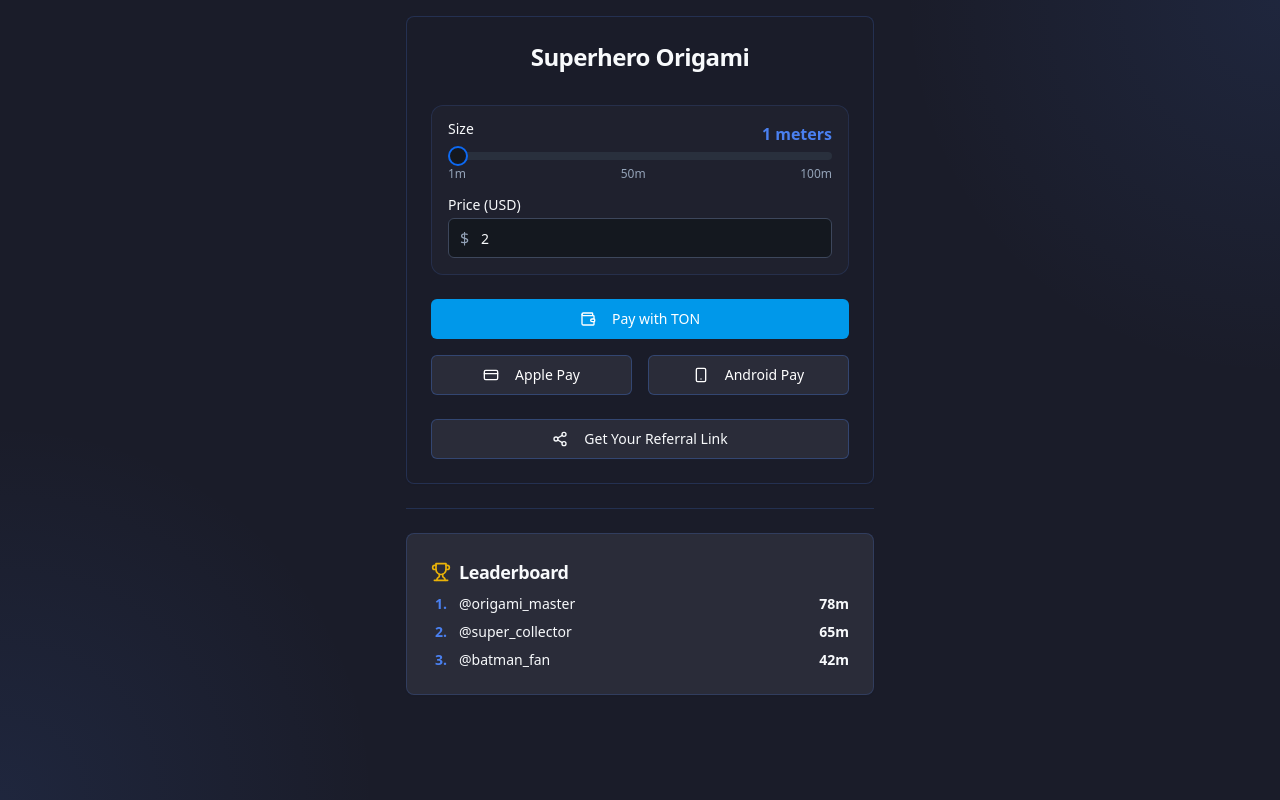
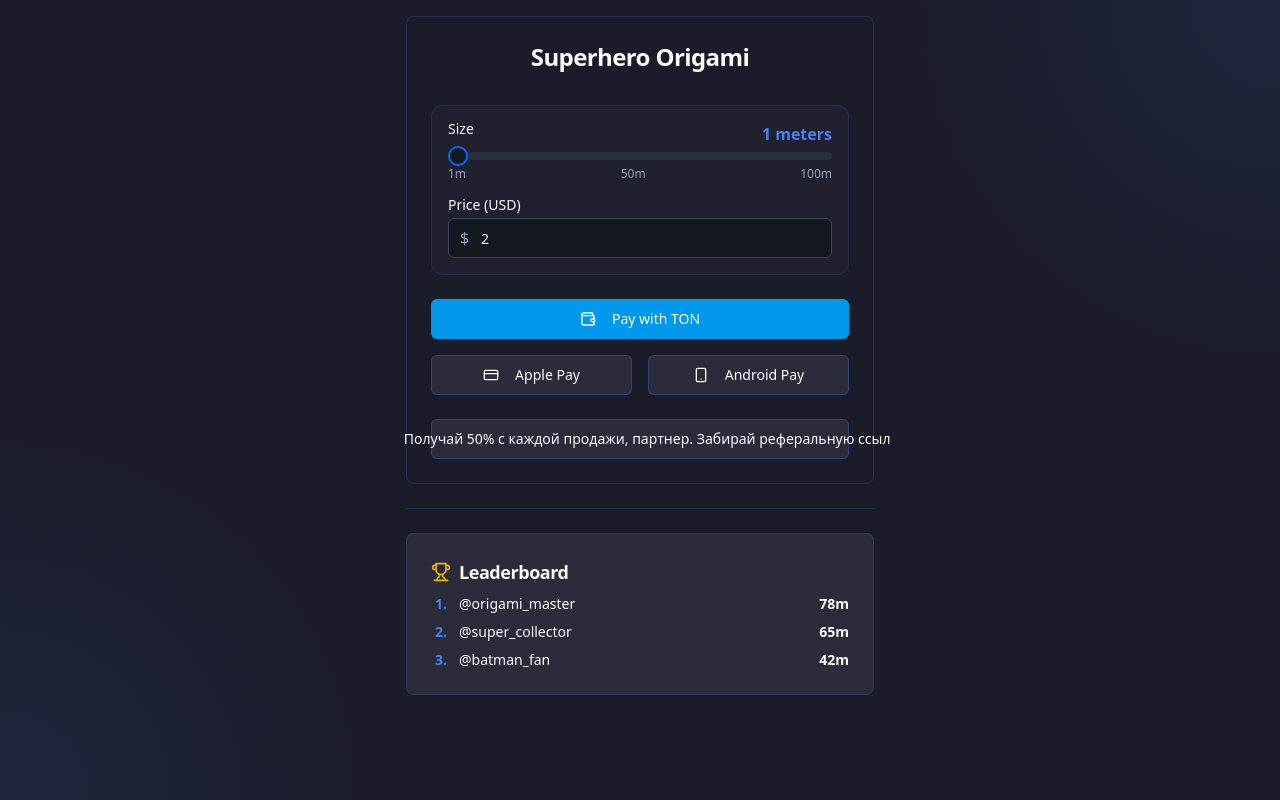
Before and after one commit to ohjohn11/origami-superhero-scale-up, a React (Vite) app: page / in a window 1280 px wide. Built offline with nearby package versions, Linux system fonts and the light colour scheme.

Commit message:
Refactor: Update referral button text
Update the text on the referral button to reflect the new referral program details.

```diff
--- a/src/components/ReferralButton.tsx
+++ b/src/components/ReferralButton.tsx
@@ -45,7 +45,7 @@ const ReferralButton: React.FC = () => {
       disabled={isGenerating || !user}
     >
       <Share2 className="mr-2 h-4 w-4" />
-      {isGenerating ? "Generating..." : "Get Your Referral Link"}
+      {isGenerating ? "Generating..." : "Получай 50% с каждой продажи, партнер. Забирай реферальную ссылку."}
     </Button>
   );
 };
```
